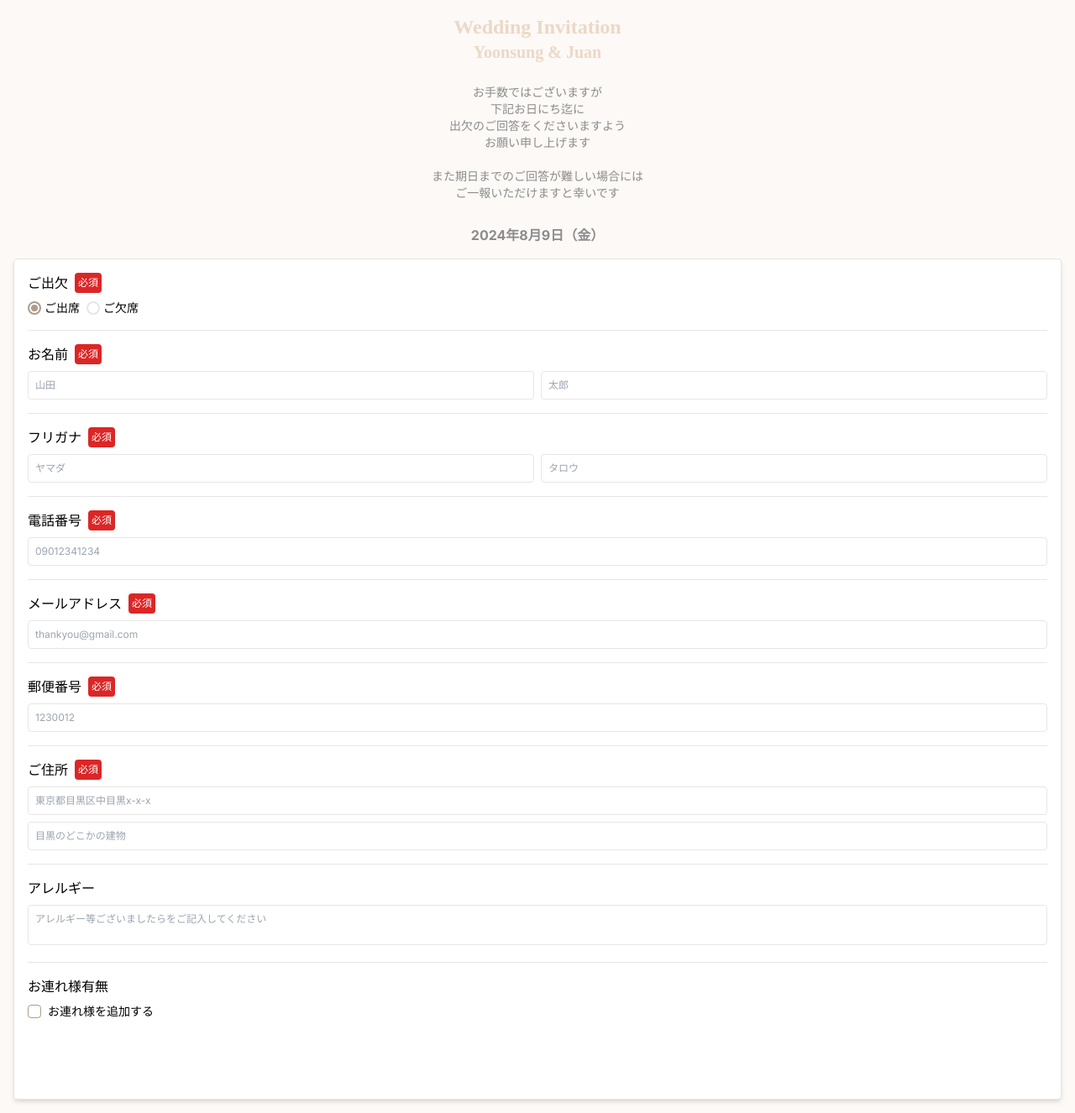
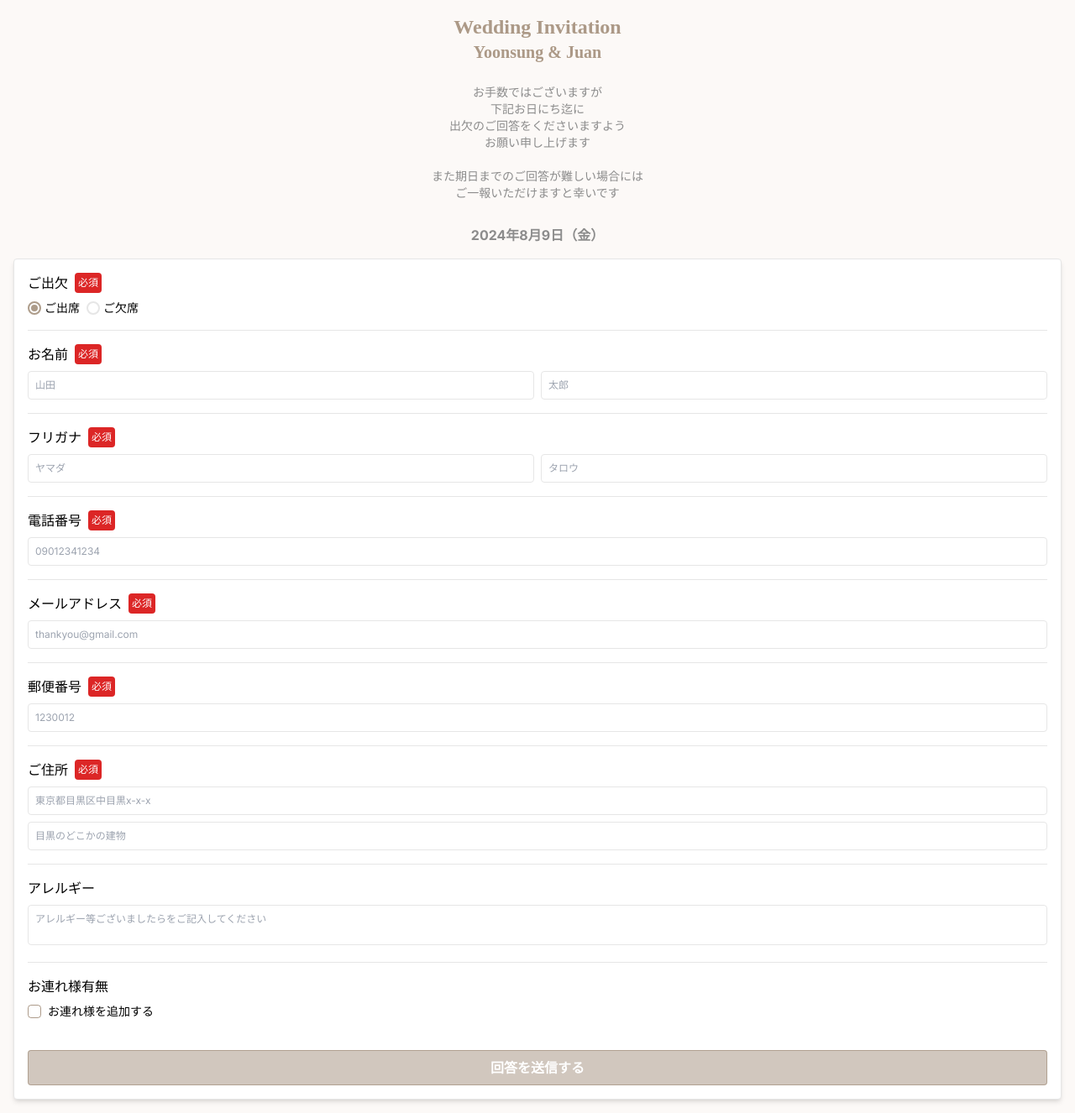
Before and after one commit to JangYoonsung/wedding_card, a Next.js app: page /reply-form in a window 1280 px wide. Shown: the whole page at 84% size. Built offline with nearby package versions, Linux system fonts and the light colour scheme.

Commit message:
fix: color

```diff
--- a/src/app/reply-form/page.tsx
+++ b/src/app/reply-form/page.tsx
@@ -13,14 +13,9 @@ const ReplyForm: React.FC = () => {
   `;
   return (
     <main>
-      <div className="text-center my-4">
-        <Title
-          text="Wedding Invitation"
-          classes="font-play-fair"
-          fontSize="2xl"
-          color="secondary"
-        />
-        <Title text="Yoonsung & Juan" classes="font-play-fair" color="secondary" fontSize="xl" />
+      <div className="text-center my-4 font-bold">
+        <Title text="Wedding Invitation" classes="font-play-fair" fontSize="2xl" color="primary" />
+        <Title text="Yoonsung & Juan" classes="font-play-fair" color="primary" fontSize="xl" />
       </div>
 
       <div className="text-sm py-2 text-center text-gray whitespace-pre">{description}</div>
--- a/src/container/CardForm.tsx
+++ b/src/container/CardForm.tsx
@@ -306,7 +306,7 @@ const CardForm: React.FC = () => {
       <div className="p-4">
         <Button
           type="submit"
-          color="secondary"
+          color="primary"
           isLoading={isSubmitting}
           disabled={isSubmitting || !isValid}>
           回答を送信する
--- a/src/style/globals.css
+++ b/src/style/globals.css
@@ -107,9 +107,9 @@
 
 :root {
   --primary: #6e4f3090;
-  --primary-ligth: #6e4f3050;
+  --primary-light: #6e4f3050;
   --secondary: #dfbf9f90;
-  --secondary-ligth: #dfbf9f50;
+  --secondary-light: #dfbf9f50;
 
   --error: #f44336;
   --error-dark: #d32f2f;
```
